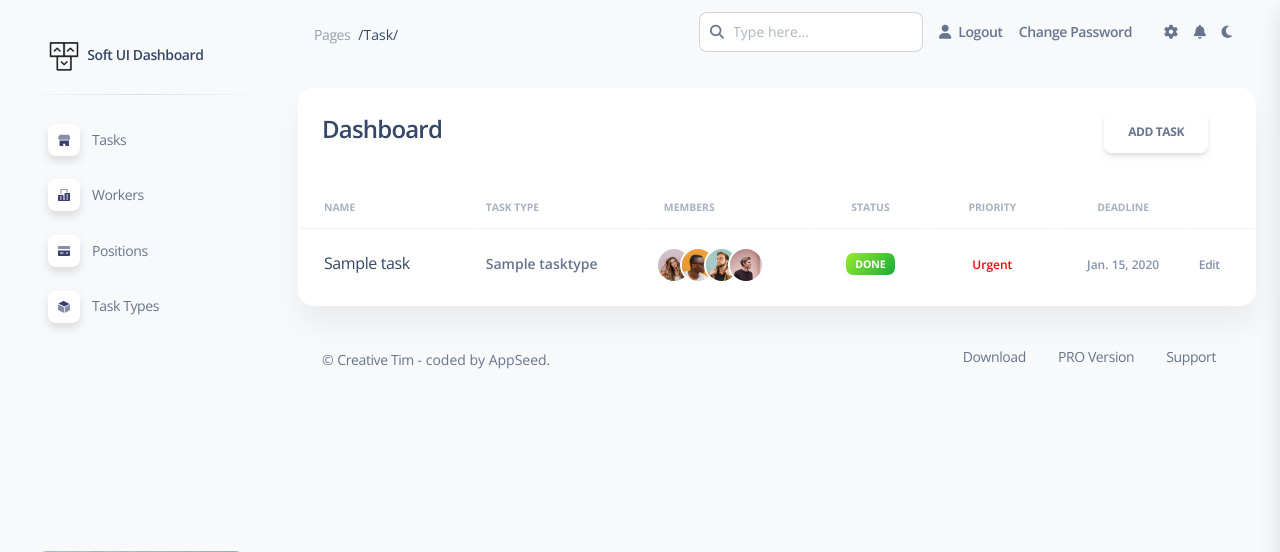
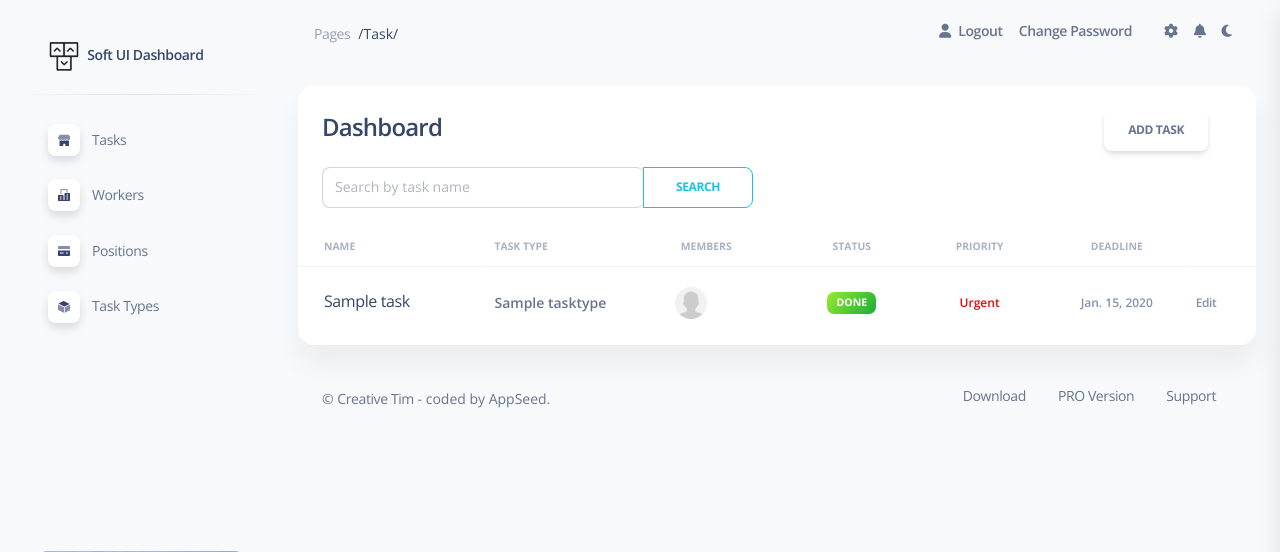
Before and after one commit to Oleksiy-Lyashenko/task-manager-click-left, a Django app: page /task/ in a window 1280 px wide. Shown: the top 552 px of the page. Run offline with Django 4.2, Linux system fonts and the light colour scheme; a user stored in the database is signed in; tables that the repository leaves empty hold one stand-in row (values such as "Sample post"); some libraries are stand-ins or nearby versions.

Commit message:
Create search form for all lists

```diff
--- a/home/forms.py
+++ b/home/forms.py
@@ -38,6 +38,17 @@ class WorkerUpdateForm(forms.ModelForm):
         ]
 
 
+class WorkerSearchForm(forms.Form):
+    name = forms.CharField(
+        max_length=255,
+        required=False,
+        label="",
+        widget=forms.TextInput(attrs={
+            "placeholder": "Search by first name or last name"
+        })
+    )
+
+
 class TaskForm(forms.ModelForm):
     assignees = forms.ModelMultipleChoiceField(
         queryset=get_user_model().objects.all(),
@@ -55,3 +66,36 @@ class TaskForm(forms.ModelForm):
     class Meta:
         model = Task
         fields = "__all__"
+
+
+class TaskSearchForm(forms.Form):
+    name = forms.CharField(
+        max_length=255,
+        required=False,
+        label="",
+        widget=forms.TextInput(attrs={
+            "placeholder": "Search by task name"
+        })
+    )
+
+
+class PositionSearchForm(forms.Form):
+    position = forms.CharField(
+        max_length=255,
+        required=False,
+        label="",
+        widget=forms.TextInput(attrs={
+            "placeholder": "Search by position name"
+        })
+    )
+
+
+class TaskTypeSearchForm(forms.Form):
+    name = forms.CharField(
+        max_length=255,
+        required=False,
+        label="",
+        widget=forms.TextInput(attrs={
+            "placeholder": "Search by task type name"
+        })
+    )
--- a/home/views.py
+++ b/home/views.py
@@ -1,12 +1,14 @@
 from django.contrib.auth import get_user_model
 from django.contrib.auth.decorators import login_required
 from django.contrib.auth.mixins import LoginRequiredMixin
+from django.db.models import Q
 from django.http import HttpResponseRedirect
 from django.shortcuts import render
 from django.urls import reverse_lazy
 from django.views import generic
 
-from home.forms import WorkerCreationForm, TaskForm, WorkerUpdateForm
+from home.forms import WorkerCreationForm, TaskForm, WorkerUpdateForm, TaskSearchForm, WorkerSearchForm, \
+    PositionSearchForm, TaskTypeSearchForm
 from home.models import (
     Task,
     Worker,
@@ -24,8 +26,28 @@ def index(request):
 
 class TaskListView(LoginRequiredMixin, generic.ListView):
     model = Task
-    queryset = Task.objects.all().prefetch_related("assignees")
     paginate_by = 10
+
+    def get_context_data(self, *, object_list=None, **kwargs):
+        context = super(TaskListView, self).get_context_data(**kwargs)
+
+        name = self.request.GET.get("name", "")
+
+        context["search_form"] = TaskSearchForm(initial={
+            "name": name
+        })
+
+        return context
+
+    def get_queryset(self):
+        queryset = Task.objects.all().prefetch_related("assignees")
+
+        form = TaskSearchForm(self.request.GET)
+
+        if form.is_valid():
+            return queryset.filter(
+                name__icontains=form.cleaned_data["name"]
+            )
 
 
 class TaskDetailView(LoginRequiredMixin, generic.DetailView):
@@ -61,8 +83,29 @@ def toggle_complete_to_task(request, worker_id, task_id):
 
 class WorkerListView(LoginRequiredMixin, generic.ListView):
     model = Worker
-    queryset = Worker.objects.all().select_related("position")
     paginate_by = 10
+
+    def get_context_data(self, *, object_list=None, **kwargs):
+        context = super(WorkerListView, self).get_context_data(**kwargs)
+
+        name = self.request.GET.get("name", "")
+
+        context["search_form"] = WorkerSearchForm(initial={
+            "name": name
+        })
+
+        return context
+
+    def get_queryset(self):
+        queryset = get_user_model().objects.all().select_related("position")
+
+        form = TaskSearchForm(self.request.GET)
+
+        if form.is_valid():
+            return queryset.filter(
+                Q(first_name__icontains=form.cleaned_data["name"]) |
+                Q(last_name__icontains=form.cleaned_data["name"])
+            )
 
 
 class WorkerDetailView(LoginRequiredMixin, generic.DetailView):
@@ -114,6 +157,27 @@ class PositionListView(LoginRequiredMixin, generic.ListView):
     model = Position
     paginate_by = 10
 
+    def get_context_data(self, *, object_list=None, **kwargs):
+        context = super(PositionListView, self).get_context_data(**kwargs)
+
+        position = self.request.GET.get("position", "")
+
+        context["search_form"] = PositionSearchForm(initial={
+            "position": position
+        })
+
+        return context
+
+    def get_queryset(self):
+        queryset = Position.objects.all()
+
+        form = PositionSearchForm(self.request.GET)
+
+        if form.is_valid():
+            return queryset.filter(
+                position__icontains=form.cleaned_data["position"]
+            )
+
 
 class PositionCreateView(LoginRequiredMixin, generic.CreateView):
     model = Position
@@ -134,6 +198,27 @@ class TaskTypeListView(LoginRequiredMixin, generic.ListView):
     template_name = "home/task_type_list.html"
     context_object_name = "task_type_list"
 
+    def get_context_data(self, *, object_list=None, **kwargs):
+        context = super(TaskTypeListView, self).get_context_data(**kwargs)
+
+        name = self.request.GET.get("name", "")
+
+        context["search_form"] = TaskTypeSearchForm(initial={
+            "name": name
+        })
+
+        return context
+
+    def get_queryset(self):
+        queryset = TaskType.objects.all()
+
+        form = TaskTypeSearchForm(self.request.GET)
+
+        if form.is_valid():
+            return queryset.filter(
+                name__icontains=form.cleaned_data["name"]
+            )
+
 
 class TaskTypeCreateView(LoginRequiredMixin, generic.CreateView):
     model = TaskType
--- a/templates/home/position_list.html
+++ b/templates/home/position_list.html
@@ -19,6 +19,8 @@
               </div>
             </div>
           </div>
+          {% include "includes/search.html" %}
+
         </div>
         <div class="card-body px-0 pt-0 pb-2">
           <div class="table-responsive p-0">
--- a/templates/home/task_list.html
+++ b/templates/home/task_list.html
@@ -19,6 +19,7 @@
               </div>
             </div>
           </div>
+          {% include "includes/search.html" %}
         </div>
         <div class="card-body px-0 pt-0 pb-2">
           <div class="table-responsive p-0">
@@ -50,18 +51,17 @@
                     </td>
                     <td>
                       <div class="avatar-group mt-2">
-                        <a href="javascript:;" class="avatar avatar-sm rounded-circle" data-bs-toggle="tooltip" data-bs-placement="bottom" title="Ryan Tompson">
-                          <img src="{% static 'img/team-1.jpg' %}" alt="team1">
-                        </a>
-                        <a href="javascript:;" class="avatar avatar-sm rounded-circle" data-bs-toggle="tooltip" data-bs-placement="bottom" title="Romina Hadid">
-                          <img src="{% static 'img/team-2.jpg' %}" alt="team2">
-                        </a>
-                        <a href="javascript:;" class="avatar avatar-sm rounded-circle" data-bs-toggle="tooltip" data-bs-placement="bottom" title="Alexander Smith">
-                          <img src="{% static 'img/team-3.jpg' %}" alt="team3">
-                        </a>
-                        <a href="javascript:;" class="avatar avatar-sm rounded-circle" data-bs-toggle="tooltip" data-bs-placement="bottom" title="Jessica Doe">
-                          <img src="{% static 'img/team-4.jpg' %}" alt="team4">
-                        </a>
+                        {% for worker in task.assignees.all %}
+                          <a
+                              href="{% url "home:worker-detail" pk=worker.id %}"
+                              class="avatar avatar-sm rounded-circle"
+                              data-bs-toggle="tooltip"
+                              data-bs-placement="bottom"
+                              title="{{ worker.first_name }} {{ worker.last_name }}"
+                          >
+                            <img src="{% static 'img/default-user.jpg' %}" alt="team1">
+                          </a>
+                        {% endfor %}
                       </div>
                     </td>
                     <td class="align-middle text-center text-sm">
--- a/templates/home/task_type_list.html
+++ b/templates/home/task_type_list.html
@@ -19,6 +19,7 @@
               </div>
             </div>
           </div>
+          {% include "includes/search.html" %}
         </div>
 
         <div class="card-body px-0 pt-0 pb-2">
--- a/templates/home/worker_detail.html
+++ b/templates/home/worker_detail.html
@@ -11,7 +11,7 @@
         <div class="row gx-4">
           <div class="col-auto">
             <div class="avatar avatar-xl position-relative">
-              <img src="{% static 'img/bruce-mars.jpg' %}" alt="profile_image" class="w-100 border-radius-lg shadow-sm">
+              <img src="{% static 'img/default-user.jpg' %}" alt="profile_image" class="w-100 border-radius-lg shadow-sm">
             </div>
           </div>
           <div class="col-auto my-auto">
--- a/templates/home/worker_list.html
+++ b/templates/home/worker_list.html
@@ -19,6 +19,7 @@
               </div>
             </div>
           </div>
+          {% include "includes/search.html" %}
         </div>
         <div class="card-body px-0 pt-0 pb-2">
           <div class="table-responsive p-0">
@@ -40,7 +41,7 @@
                         <a href="{% url "home:worker-detail" pk=worker.id %}">
                           <div class="d-flex px-2 py-1">
                             <div>
-                              <img src="{% static 'img/team-3.jpg' %}" class="avatar avatar-sm me-3" alt="user2">
+                              <img src="{% static 'img/default-user.jpg' %}" class="avatar avatar-sm me-3" alt="user2">
                             </div>
                             <div class="d-flex flex-column justify-content-center">
                               <h6 class="mb-0 text-sm">{{ worker.first_name }} {{ worker.last_name }}</h6>
--- a/templates/includes/navigation.html
+++ b/templates/includes/navigation.html
@@ -12,10 +12,10 @@
     </nav>
     <div class="collapse navbar-collapse mt-sm-0 mt-2 me-md-0 me-sm-4" id="navbar">
       <div class="ms-md-auto pe-md-3 d-flex align-items-center">
-        <div class="input-group">
-          <span class="input-group-text text-body"><i class="fas fa-search" aria-hidden="true"></i></span>
-          <input type="text" class="form-control" placeholder="Type here...">
-        </div>
+{#        <div class="input-group">#}
+{#          <span class="input-group-text text-body"><i class="fas fa-search" aria-hidden="true"></i></span>#}
+{#          <input type="text" class="form-control" placeholder="Type here...">#}
+{#        </div>#}
       </div>
       <ul class="navbar-nav  justify-content-end">
 
--- /dev/null
+++ b/templates/includes/search.html
@@ -0,0 +1,6 @@
+<div class="row col-lg-6">
+  <form class="input-group" action="" method="get">
+    {{ search_form }}
+    <input type="submit" value="Search" class="btn btn-outline-info btn-sm mb-0"></input>
+  </form>
+</div>
```
Also changed, not shown: static/img/default-user.jpg (added).
